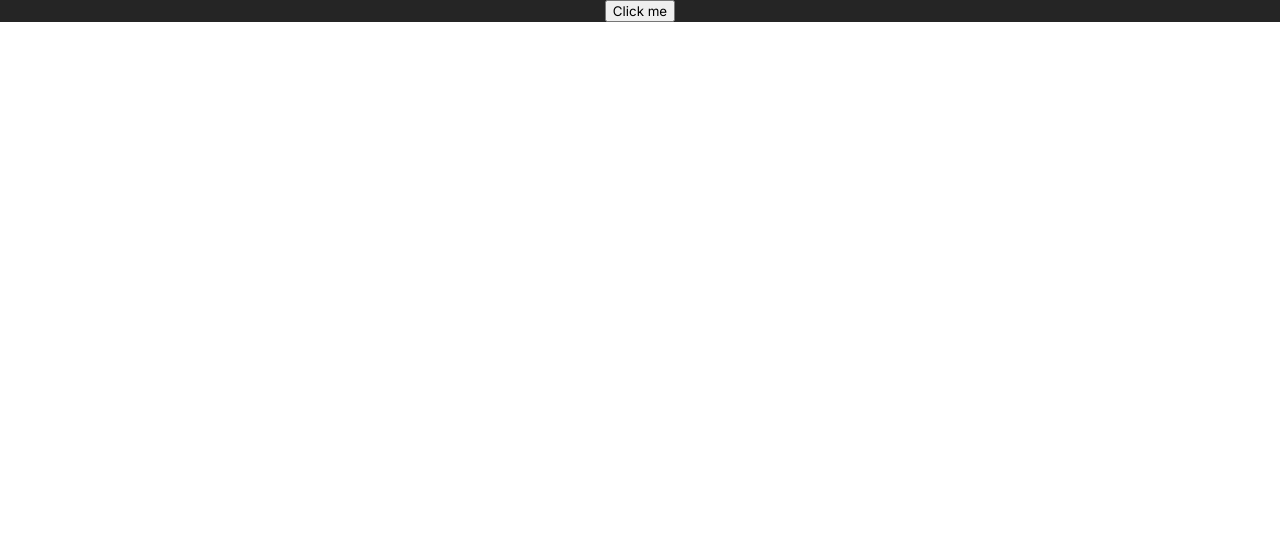
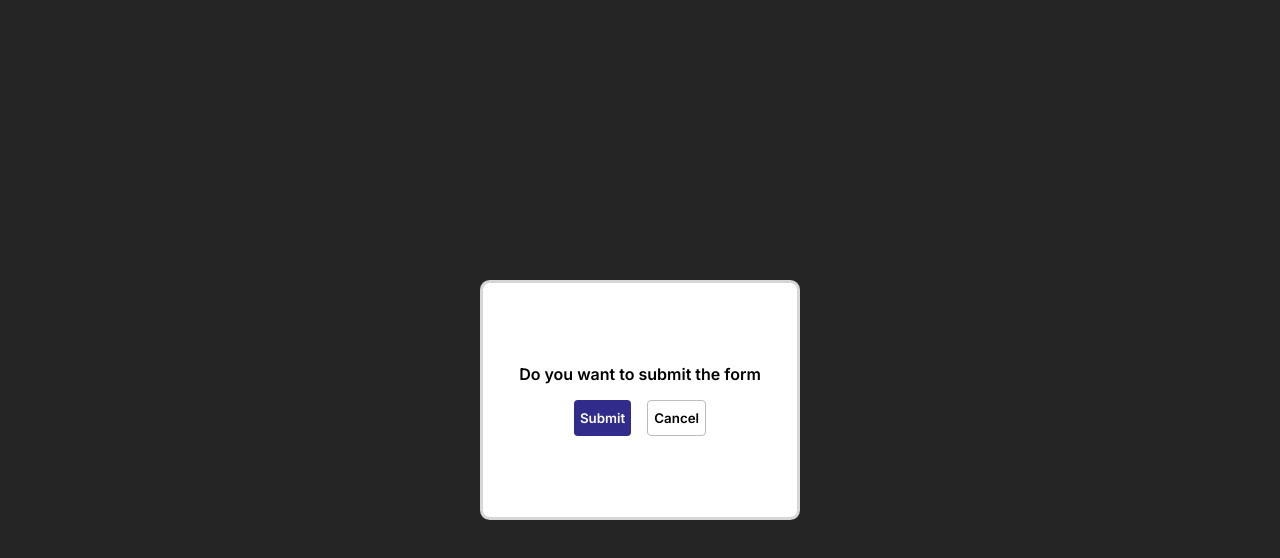
Before and after one commit to dhaval-codes/jba-appraisal-ui, a React (Create React App) app: page /TestPage in a window 1280 px wide. Shown: the top 558 px of the page. Built offline with nearby package versions, Linux system fonts and the light colour scheme.

Commit message:
made submit popUp, and also submit api from the frontend is sending data

```diff
--- a/src/Components/DynamicDisplayComponent/index.js
+++ b/src/Components/DynamicDisplayComponent/index.js
@@ -1,16 +1,40 @@
-import React from 'react'
+import React,{useState} from 'react'
 import { EmptyWrpr, Footer, Header, Heading, MainWrpr, SubmitButton } from './index.sc'
 import { ReactComponent as CrossIcon } from '../../Assets/Images/SVGs/Cross.svg'
 import FormA1type from '../formA1'
 import FormCtype from '../formC'
+import SavePopUp from '../SavePopUp'
 
 export default function DynamicDisplayComp({openForm, data}) {
+  const [showSavePopUp, setShowSavePopUp] = useState(false);
+  const [receivedArray, setReceivedArray] = useState([]);
+
+  const handleArrayChange = (updatedArray) => {
+    setReceivedArray(updatedArray);
+  };
+
+  const ArrayLengthFunc = (data) => {
+    if(data.formData){
+      return(data.formData.length)
+    } else if(data.arrayData){
+      return(data.arrayData.length)
+    }
+  }
+
+  const GrithFinderFunc = (data) => {
+    if(data.formData){
+      return(data.formData[0].options.length)
+    } else {
+      // nothing to execute
+    }
+  }
 
   const SubmitForm = ()=>{
-    openForm();
+    setShowSavePopUp(!showSavePopUp)
   }
 
   return (
+    <>
     <MainWrpr>
         <Header>
             <Heading>{data.name}</Heading>
@@ -18,7 +42,11 @@ export default function DynamicDisplayComp({openForm, data}) {
         </Header>
         <EmptyWrpr>
           {data.formData ? (
-            <FormA1type formData={data.formData}/>
+            <FormA1type
+              formData={data.formData}
+              onArrayChange={handleArrayChange}
+              width={GrithFinderFunc(data)}
+            />
           ) : data.arrayData ? (
             <FormCtype data={data.arrayData}/>
           ) : (
@@ -36,5 +64,14 @@ export default function DynamicDisplayComp({openForm, data}) {
           ) : <></>}
         </Footer>
     </MainWrpr>
+    {showSavePopUp && (
+      <SavePopUp
+        myArray={receivedArray}
+        comparingArrayData={ArrayLengthFunc(data)}
+        cancelFunc={SubmitForm}
+        passedFormName={data.name}
+      />
+    )}
+    </>
   )
 }
--- a/src/Components/Header/index.js
+++ b/src/Components/Header/index.js
@@ -1,4 +1,4 @@
-import React,{useState, useEffect} from 'react'
+import React,{useState, useEffect, useRef} from 'react'
 import { ChangePasswordButton, ContainerWrpr, DisplayPictureWrpr, Heading, MainWrpr, NameText, ProfileImage, ProfilePicture, ProfileTooltipWrpr, ProfileWrpr, Samosa } from './index.sc'
 import { ReactComponent as Logo } from '../../Assets/Images/SVGs/header-logo.svg'
 import PasswordPopUp from '../ChangePasswordPopUp'
@@ -8,9 +8,11 @@ export default function ApplicationHeader() {
   const [role, setRole]=useState('')
   const [showProfile, setShowProfile] = useState(false)
   const [passwordPopUp, setPasswordPopUp] = useState(false)
+  const ProfileRef = useRef();
 
-  const showFunc = () => {
+  const showFunc = (e) => {
     setShowProfile(!showProfile)
+    e.stopPropagation();
   }
 
   const PasswordPopUpFunc = () =>{
@@ -22,6 +24,18 @@ export default function ApplicationHeader() {
     setRole(window.sessionStorage.getItem('role'))
   },[])
 
+  useEffect(() => {
+    const handleClickOutside = (event) => {
+      if (ProfileRef.current && !ProfileRef.current.contains(event.target)) {
+        setShowProfile(!showProfile);
+      }
+    };
+    document.addEventListener('click', handleClickOutside);
+    return () => {
+      document.removeEventListener('click', handleClickOutside);
+    };
+  }, [showProfile]);
+
   return (
     <>
     <MainWrpr>
@@ -31,7 +45,7 @@ export default function ApplicationHeader() {
       </div>
         <ProfileImage src='https://i.redd.it/images-of-lord-ram-and-princess-sita-created-using-v0-ynrenz32csya1.png?width=1024&format=png&auto=webp&s=955ed6cd2f184b16fddd843d787561458aa94387' onClick={showFunc}/>
         {showProfile && (
-          <ProfileTooltipWrpr>
+          <ProfileTooltipWrpr ref={ProfileRef}>
             <Samosa/>
             <ProfileWrpr>
               <DisplayPictureWrpr>
--- /dev/null
+++ b/src/Components/SavePopUp/index.js
@@ -0,0 +1,70 @@
+import React,{useEffect, useState} from 'react'
+import { ButtonContainer, CancelButton, Container, MainBackgroundWrpr, MainPopUp, SubmitButton, WarningText } from './index.sc'
+import axios from 'axios'
+
+const REACT_APP_API_BASE_URL = process.env.REACT_APP_API_BASE_URL;
+
+export default function SavePopUp({myArray, cancelFunc, comparingArrayData, passedFormName, name}) {
+    const [textColor, setTextColor] = useState('')
+    const [warningToShow, setWarningToShow] = useState('Do you want to submit the form')
+    const [loginName, setLoginName] = useState('')
+    const [formName, setFormName] = useState('')
+    const [applicantsName, setApplicantsName] = useState('')
+    const [globalRole, setGlobalRole] = useState('')
+    const [globalDepartment, setGlobalDepartment] = useState('')
+    const [sendArray, setSendArray] = useState([])
+
+    // date/time constant
+    const currentDate = new Date();
+
+    const CheckArrayFunc = (myArray, compare) => {
+        if(myArray.length < compare){
+            setTextColor('warning');
+            setWarningToShow("Form is not completly filled! Once submitted can't fill again")
+        }
+    }
+
+    const SubmitFormFunction = async () => {
+        try{
+            const response = await axios.post(`${REACT_APP_API_BASE_URL}submitForm`,{
+                formName: formName,
+                filledBy: loginName,
+                applicantsName: applicantsName,
+                fillersDesignation: globalRole,
+                applicantsDepartment: globalDepartment,
+                timePeriod: currentDate,
+                filledData: sendArray
+            })
+            console.log(response.data)
+        } catch (e) {
+            console.log(e)
+        }
+    }
+
+    useEffect(()=>{
+        CheckArrayFunc(myArray, comparingArrayData);
+    },[myArray, comparingArrayData]);
+
+    useEffect(()=>{
+        setLoginName(window.sessionStorage.getItem('name'))
+        setFormName(passedFormName)
+        setApplicantsName(name)
+        setGlobalRole(window.sessionStorage.getItem('role'))
+        setGlobalDepartment(window.sessionStorage.getItem('department'))
+        setSendArray(myArray)
+    },[loginName,formName,applicantsName,globalRole,globalDepartment,sendArray, myArray, name, passedFormName])
+
+  return (
+    <MainBackgroundWrpr>
+        <MainPopUp>
+            <Container>
+                <WarningText color={textColor}>{warningToShow}</WarningText>
+                <ButtonContainer>
+                    <SubmitButton onClick={SubmitFormFunction}>Submit</SubmitButton>
+                    <CancelButton onClick={cancelFunc}>Cancel</CancelButton>
+                </ButtonContainer>
+            </Container>
+        </MainPopUp>
+    </MainBackgroundWrpr>
+  )
+}
--- /dev/null
+++ b/src/Components/SavePopUp/index.sc.js
@@ -0,0 +1,88 @@
+import styled from "styled-components";
+
+export const MainBackgroundWrpr = styled.div`
+    height: auto;
+    width: auto;
+    display: flex;
+    align-items: center;
+    justify-content: center;
+    /* background-color: rgba(160,160,160,0.4); */
+    position: absolute;
+    z-index: 10000;
+`;
+
+export const MainPopUp = styled.div`
+    height: 15rem;
+    width: 20rem;
+    padding: 0.5rem;
+    display: flex;
+    flex-direction: column;
+    align-items: center;
+    justify-content: center;
+    gap: 1rem;
+    background-color: #fff;
+    border-radius: 0.6125rem;
+    border: 3px solid #d6d6d6;
+`;
+
+export const Container = styled.div`
+    width: 100%;
+    height: auto;
+    display: flex;
+    flex-direction: column;
+    align-items: center;
+    justify-content: center;
+    gap: 1rem;
+`;
+
+export const WarningText = styled.p`
+    margin: 0;
+    font-size: 1rem;
+    font-weight: 600;
+    color: ${(props)=>props.color === 'warning' ? '#ff0000' : '#000000'};
+    text-align: center;
+`;
+
+export const ButtonContainer = styled.div`
+    height: auto;
+    width: 100%;
+    display: flex;
+    flex-direction: row;
+    align-items: center;
+    justify-content: center;
+    gap: 1rem;
+`;
+
+export const SubmitButton = styled.button`
+    border: none;
+    border-radius: 0.25rem;
+    height: 2.25rem;
+    width: auto;
+    background-color: #312B8B;
+    font-weight: 600;
+    color: #fff;
+    cursor: pointer;
+    &:hover{
+        background-color: #fff;
+        border: 1px solid #BCBCBC;
+        color: #312B8B;
+        transition: all ease-in-out 0.5s;
+    }
+`;
+
+export const CancelButton = styled.button`
+    border: none;
+    border-radius: 0.25rem;
+    height: 2.25rem;
+    width: auto;
+    background-color: #fff;
+    border: 1px solid #BCBCBC;
+    font-weight: 600;
+    color: #000;
+    cursor: pointer;
+    &:hover{
+        background-color: #d6d6d6;
+        color: #312B8B;
+        transition: all ease-in-out 0.5s;
+    }
+`;
--- a/src/Components/formA1/index.js
+++ b/src/Components/formA1/index.js
@@ -1,14 +1,18 @@
 import React, { useState, useEffect } from 'react'
 import { MainWrpr, OptionsDiv, OptionsWrpr, QuestionHeading, SegmentWrpr } from './index.sc'
 
-export default function FormA1type({formData, name}) {
+export default function FormA1type({formData, name, onArrayChange, width}) {
   const [clickedOptions, setClickedOptions] = useState(Array(formData.length).fill(''));
 
+  // chat GPT func, study this
   const onClickFunc = (itemIndex, optionIndex) => {
-    const newClickedOptions = [...clickedOptions];
-    newClickedOptions[itemIndex] = optionIndex;
-    setClickedOptions(newClickedOptions);
-  }
+    setClickedOptions(prevClickedOptions => {
+      const newClickedOptions = [...prevClickedOptions];
+      newClickedOptions[itemIndex] = optionIndex;
+      onArrayChange(newClickedOptions); // Call onArrayChange with the updated array
+      return newClickedOptions; // Return the updated array to update the state
+    });
+  };
 
   useEffect(()=>{
     setClickedOptions('')
@@ -25,6 +29,7 @@ export default function FormA1type({formData, name}) {
                   key={optionIndex}
                   bg={clickedOptions[index] === optionIndex ? 'selected' : ''}
                   onClick={() => onClickFunc(index, optionIndex)}
+                  width={width}
                   >
                     <p>{`${optionIndex+1}`}</p>
                   {option}
--- a/src/Components/formA1/index.sc.js
+++ b/src/Components/formA1/index.sc.js
@@ -40,7 +40,7 @@ export const OptionsWrpr = styled.div`
 
 export const OptionsDiv = styled.div`
     height: auto;
-    width: calc(100%/5);
+    width: ${(props) => `calc(100% / ${props.width})`};
     border-radius: 0.6125rem;
     border: 2px solid #d9d9d9;
     font-size: 0.8125rem;
@@ -58,6 +58,7 @@ export const OptionsDiv = styled.div`
 
     &:hover{
         background-color: #312B8B;
+        transition: all ease-in-out 0.3s;
         color: #fff;
         p {
             color: #fff;
--- a/src/Pages/TestPage/index.js
+++ b/src/Pages/TestPage/index.js
@@ -1,23 +1,12 @@
 import React from 'react'
 import { MainWrpr } from './index.sc'
-import axios from 'axios';
+import SavePopUp from '../../Components/SavePopUp'
 
 
 export default function TestPage() {
-
-  const REACT_APP_API_BASE_URL = process.env.REACT_APP_API_BASE_URL;
-
-  const TestAPIFunc = async () =>{
-    const date = new Date();
-    let response = await axios.post(`${REACT_APP_API_BASE_URL}test`,{
-      date: date
-    })
-    console.log(response)
-  }
-
   return (
     <MainWrpr>
-      <button onClick={()=>TestAPIFunc()}>Click me</button>
+      <SavePopUp myArray={[2,3,4,5,9,2,3,4,5,9,2,3,4,5,9]}/>
     </MainWrpr>
   )
 }
--- a/src/Pages/TestPage/index.sc.js
+++ b/src/Pages/TestPage/index.sc.js
@@ -1,8 +1,8 @@
 import styled from "styled-components";
 
 export const MainWrpr = styled.div`
-    height: 100%;
-    width: 100%;
+    height: 100vh;
+    width: 100vw;
     background-color: #252525;
     display: flex;
     align-items: center;
```
